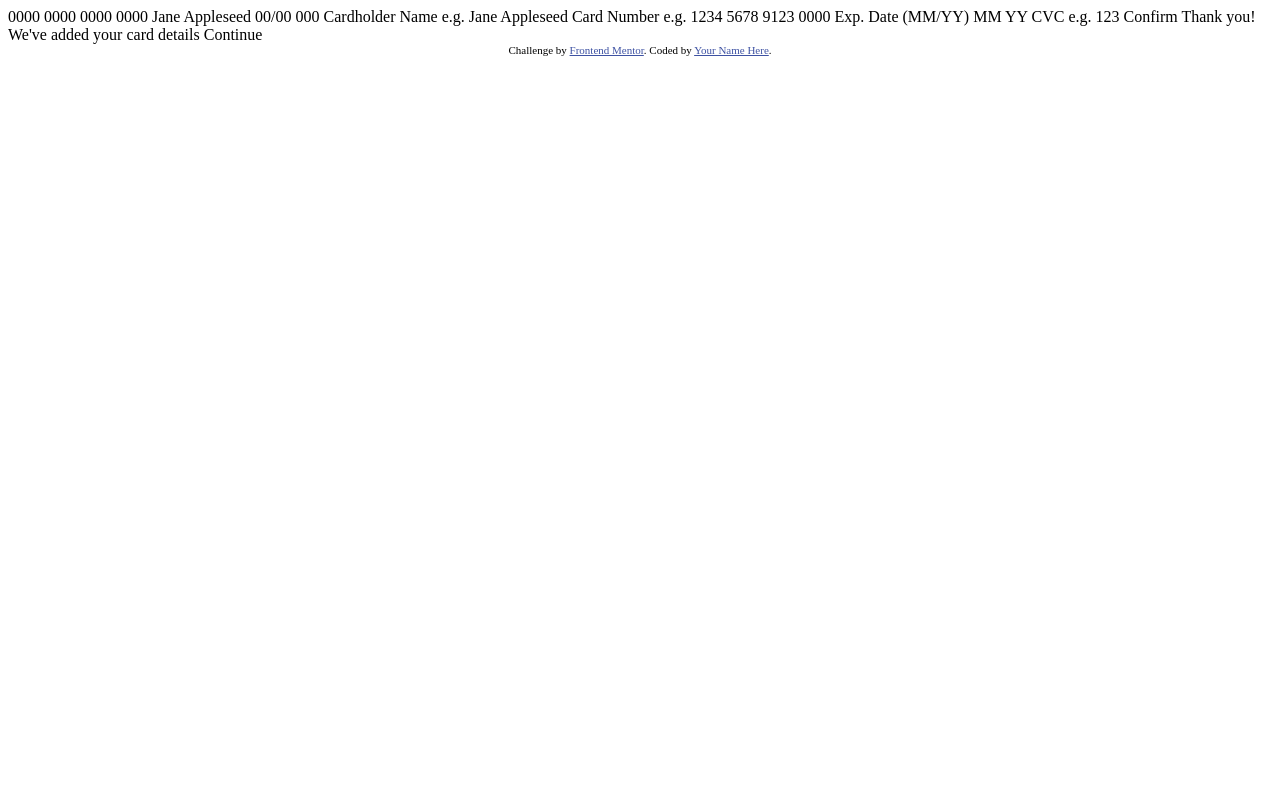
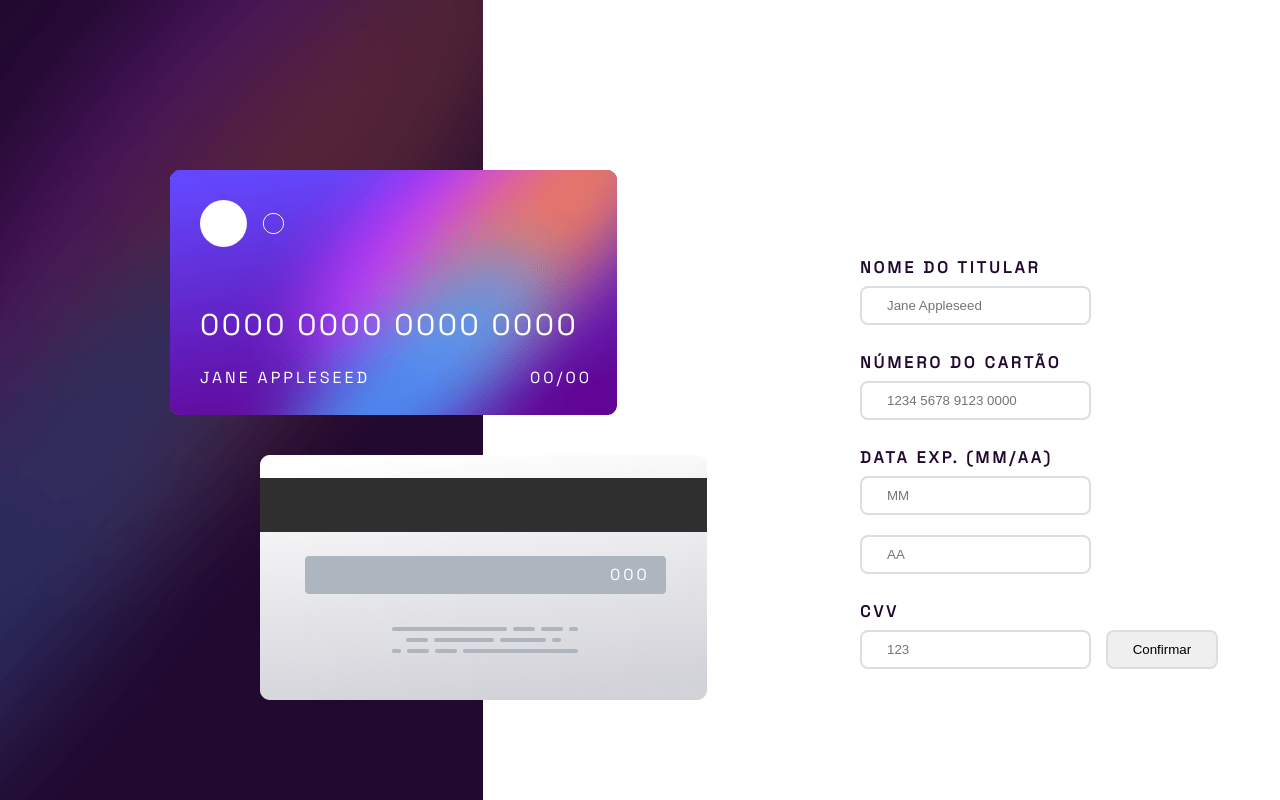
Before and after one commit to fernando-r-costa/Form-interativo-cadastro-cartoes, a plain HTML site: page index.html in a window 1280 px wide. Drawn offline with Linux system fonts and the light colour scheme.

Commit message:
Desktop-design initial

```diff
--- a/index.html
+++ b/index.html
@@ -1,51 +1,66 @@
 <!DOCTYPE html>
-<html lang="en">
+<html lang="pt-br">
+
 <head>
   <meta charset="UTF-8">
-  <meta name="viewport" content="width=device-width, initial-scale=1.0"> <!-- displays site properly based on user's device -->
+  <meta name="viewport" content="width=device-width, initial-scale=1.0">
+  <link rel="stylesheet" href="reset.css">
 
   <link rel="icon" type="image/png" sizes="32x32" href="./images/favicon-32x32.png">
 
-  <title>Frontend Mentor | Interactive card details form</title>
+  <link rel="preconnect" href="https://fonts.googleapis.com">
+  <link rel="preconnect" href="https://fonts.gstatic.com" crossorigin>
+  <link href="https://fonts.googleapis.com/css2?family=Space+Grotesk&display=swap" rel="stylesheet">
 
-  <!-- Feel free to remove these styles or customise in your own stylesheet 👍 -->
-  <style>
-    .attribution { font-size: 11px; text-align: center; }
-    .attribution a { color: hsl(228, 45%, 44%); }
-  </style>
+  <link rel="stylesheet" href="style.css">
+
+  <title>Formulário Interativo Cadastro</title>
+
 </head>
+
 <body>
+  <div class="card">
+    <div class="card-front">
+      <input type="image" id="img-card-front" src="./images/bg-card-front.png">
+      <input type="image" id="img-card-logo" src="./images/card-logo.svg">
+      <p id="num-card-front">0000 0000 0000 0000</p>
+      <p id="name-card-front">Jane Appleseed</p>
+      <p id="exp-card-front">00/00</p>
+    </div>
 
-  0000 0000 0000 0000
-  Jane Appleseed
-  00/00
+    <div class="card-back">
+      <input type="image" id="img-card-back" src="./images/bg-card-back.png">
+      <p id="cvv-card-back">000</p>
+    </div>
+  </div>
 
-  000
+  <fieldset>
+    <form>
+      <label>Nome do Titular</label><input type="text" placeholder="Jane Appleseed">
+      <label>Número do cartão</label><input type="text" placeholder="1234 5678 9123 0000">
+      <label>Data Exp. (mm/aa)</label><input type="text" placeholder="MM"><input type="text" placeholder="AA"><label>CVV</label><input type="text" placeholder="123">
+      <input type="submit" value="Confirmar">
 
-  Cardholder Name
-  e.g. Jane Appleseed
+    </form>
 
-  Card Number
-  e.g. 1234 5678 9123 0000
-
-  Exp. Date (MM/YY)
-  MM
-  YY
-
-  CVC
-  e.g. 123
-
-  Confirm
+  </fieldset>
 
   <!-- Completed state start -->
-
+<div hidden>
   Thank you!
   We've added your card details
   Continue
 
-  <div class="attribution">
+</div>
+
+</body>
+
+<footer>
+  <div class="attribution" hidden>
     Challenge by <a href="https://www.frontendmentor.io?ref=challenge" target="_blank">Frontend Mentor</a>.
-    Coded by <a href="#">Your Name Here</a>.
+    Coded by <a href="https://www.linkedin.com/in/fernando-r-costa/">Fernando R Costa</a>.
   </div>
-</body>
+
+</footer>
+
 </html>
--- /dev/null
+++ b/reset.css
@@ -0,0 +1,48 @@
+/* http://meyerweb.com/eric/tools/css/reset/
+   v2.0 | 20110126
+   License: none (public domain)
+*/
+
+html, body, div, span, applet, object, iframe,
+h1, h2, h3, h4, h5, h6, p, blockquote, pre,
+a, abbr, acronym, address, big, cite, code,
+del, dfn, em, img, ins, kbd, q, s, samp,
+small, strike, strong, sub, sup, tt, var,
+b, u, i, center,
+dl, dt, dd, ol, ul, li,
+fieldset, form, label, legend,
+table, caption, tbody, tfoot, thead, tr, th, td,
+article, aside, canvas, details, embed,
+figure, figcaption, footer, header, hgroup,
+menu, nav, output, ruby, section, summary,
+time, mark, audio, video {
+	margin: 0;
+	padding: 0;
+	border: 0;
+	font-size: 100%;
+	font: inherit;
+	vertical-align: baseline;
+}
+/* HTML5 display-role reset for older browsers */
+article, aside, details, figcaption, figure,
+footer, header, hgroup, menu, nav, section {
+	display: block;
+}
+body {
+	line-height: 1;
+}
+ol, ul {
+	list-style: none;
+}
+blockquote, q {
+	quotes: none;
+}
+blockquote:before, blockquote:after,
+q:before, q:after {
+	content: '';
+	content: none;
+}
+table {
+	border-collapse: collapse;
+	border-spacing: 0;
+}
--- /dev/null
+++ b/style.css
@@ -0,0 +1,93 @@
+body {
+    background-color: white;
+    background-image: url(./images/bg-main-desktop.png);
+    background-repeat: no-repeat;
+    font-family: 'Space Grotesk', sans-serif;
+    font-size: 18px;
+}
+
+#img-card-front {
+    position: absolute;
+    top: 170px;
+    left: 170px
+}
+
+#img-card-logo {
+    position: absolute;
+    top: 200px;
+    left: 200px
+}
+
+#num-card-front {
+    position:absolute ;
+    top: 310px;
+    left: 200px;
+    font-size: 30px;
+    color: white;
+    letter-spacing: 2.5px;
+
+}
+
+#name-card-front {
+    text-transform: uppercase;
+    position:absolute ;
+    top: 370px;
+    left: 200px;
+    font-size: 16px;
+    color: white;
+    letter-spacing: 3px;
+
+}
+
+#exp-card-front {
+    position:absolute ;
+    top: 370px;
+    left: 530px;
+    font-size: 16px;
+    color: white;
+    letter-spacing: 3px;
+
+}
+
+#img-card-back {
+    position: absolute;
+    top: 455px;
+    left: 260px
+}
+
+#cvv-card-back {
+    position:absolute ;
+    top: 567px;
+    left: 610px;
+    font-size: 16px;
+    color: white;
+    letter-spacing: 3px;
+
+}
+
+form {
+    display: block;
+    position:absolute ;
+    top: 250px;
+    left: 850px;
+}
+
+form label {
+    display: block;
+    text-transform: uppercase;
+    font-size: 16px;
+    font-weight: bold;
+    letter-spacing: 3px;
+    color: hsl(278, 68%, 11%);
+    padding: 10px;
+
+}
+
+form input {
+    display: inline-block;
+	margin: 0 0 20px 10px;
+	padding: 10px 25px;
+    border-radius: 8px;
+    border-style:solid;
+    border-color: hsl(270, 3%, 87%);
+}
```
Also changed, not shown: 1 other file.
